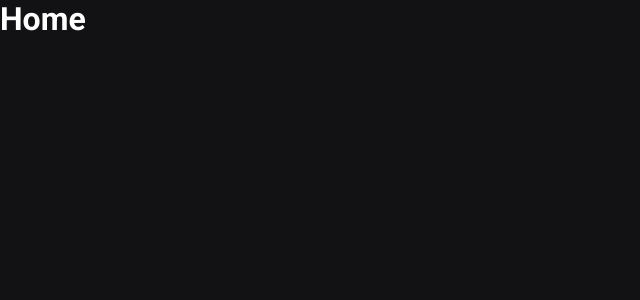
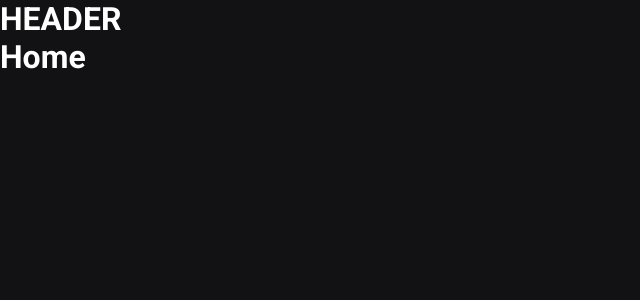
Before and after one commit to Cast01/ignite-timer, a React (Vite) app: page / in a window 1280 px wide. Shown: the top 300 px of the page, without its empty margins (0-640 px from the left). Built offline with nearby package versions, Linux system fonts and the light colour scheme.

Commit message:
Layout de rotas

```diff
--- a/src/Router.tsx
+++ b/src/Router.tsx
@@ -1,13 +1,16 @@
 import { BrowserRouter, Route, Routes } from 'react-router-dom';
 import { Home } from './pages/Home';
 import { History } from './pages/History';
+import { DefaultLayout } from './layouts/DefaultLayout';
 
 export function Router() {
   return (
     <BrowserRouter>
       <Routes>
-        <Route path="/" element={<Home />} />
-        <Route path="/history" element={<History />} />
+        <Route path="/" element={<DefaultLayout />}>
+          <Route path="/" element={<Home />} />
+          <Route path="/history" element={<History />} />
+        </Route>
       </Routes>
     </BrowserRouter>
   );
--- /dev/null
+++ b/src/components/Header/Header.tsx
@@ -0,0 +1,7 @@
+export function Header() {
+  return (
+    <header>
+      <h1>HEADER</h1>
+    </header>
+  );
+}
--- /dev/null
+++ b/src/layouts/DefaultLayout.tsx
@@ -0,0 +1,11 @@
+import { Outlet } from 'react-router-dom';
+import { Header } from '../components/Header/Header';
+
+export function DefaultLayout() {
+  return (
+    <div>
+      <Header />
+      <Outlet />
+    </div>
+  );
+}
```
